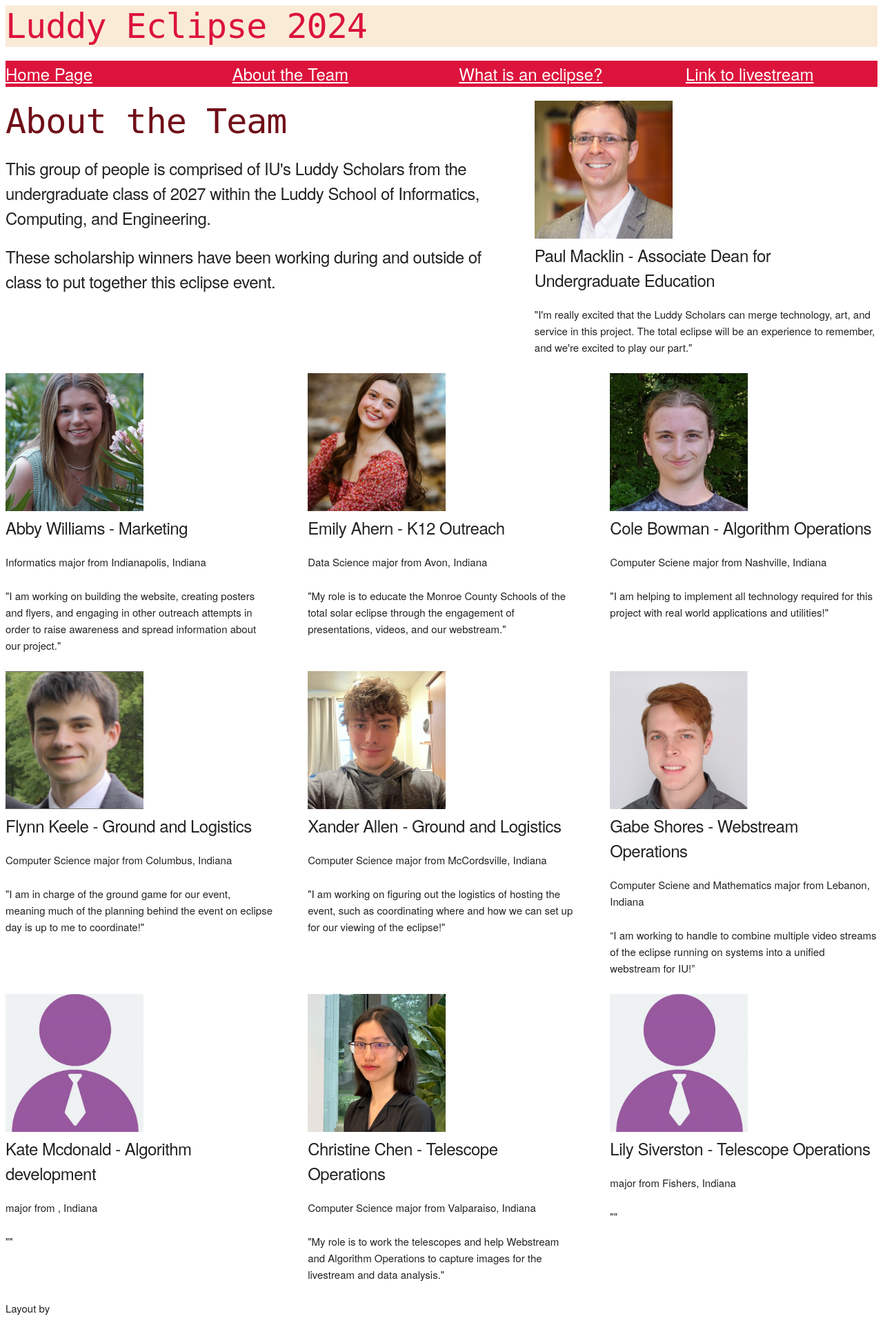
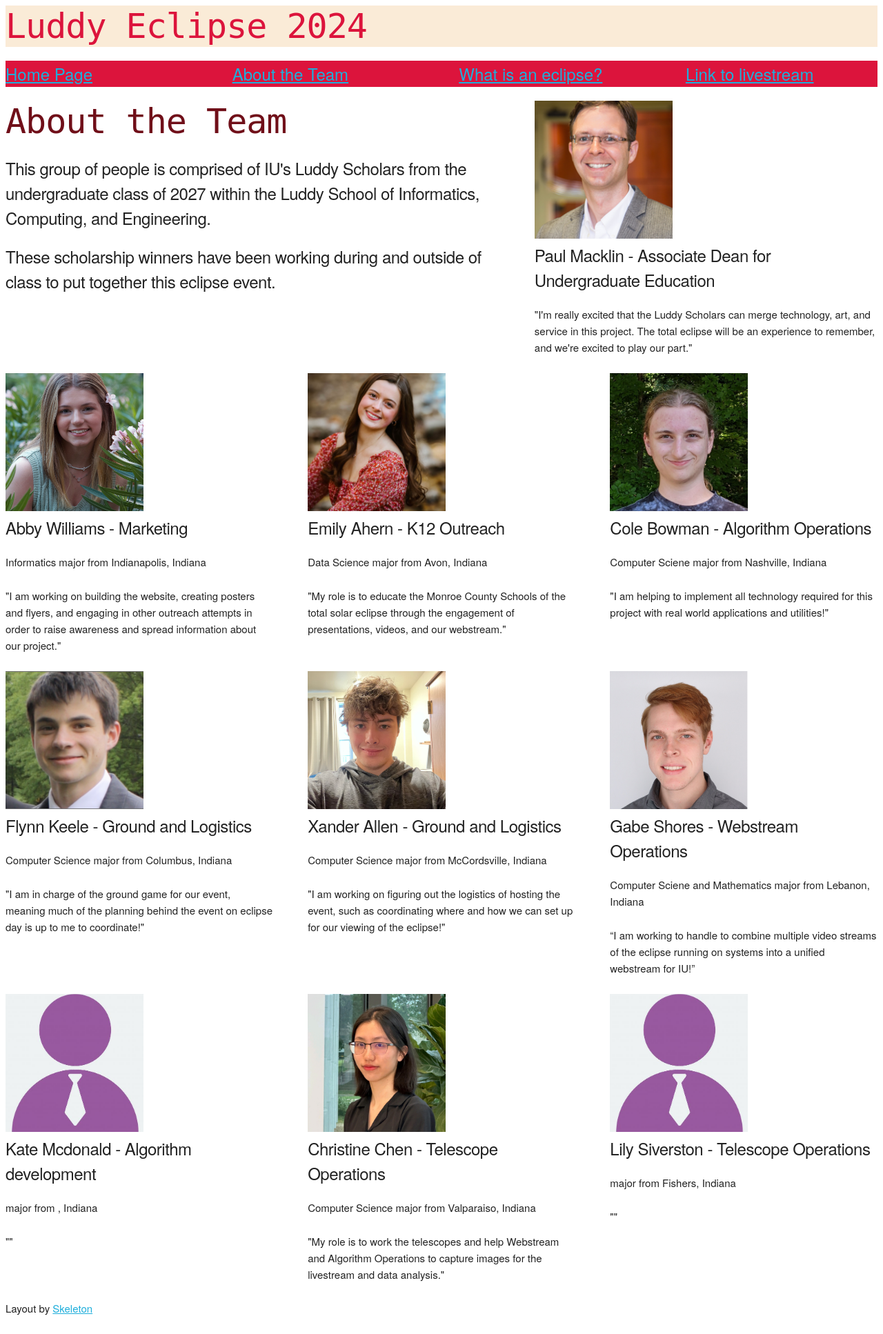
Before and after one commit to luddyEclipse2024/luddyEclipse2024.github.io, a PHP site: page /team.html in a window 1280 px wide. Shown: the whole page at 69% size. Run offline with PHP 8.4, Linux system fonts and the light colour scheme.

Commit message:
link styles

```diff
--- a/style.css
+++ b/style.css
@@ -28,9 +28,6 @@
     margin-bottom: 20px;
 }
 
-a:link {
-    color: white;
-}
 
 a:visited {
     color: antiquewhite
@@ -39,7 +36,3 @@
 a:hover {
     color: lightsalmon;
 }
-
-.Skeleton {
-    color: dodgerblue;
-}
```
